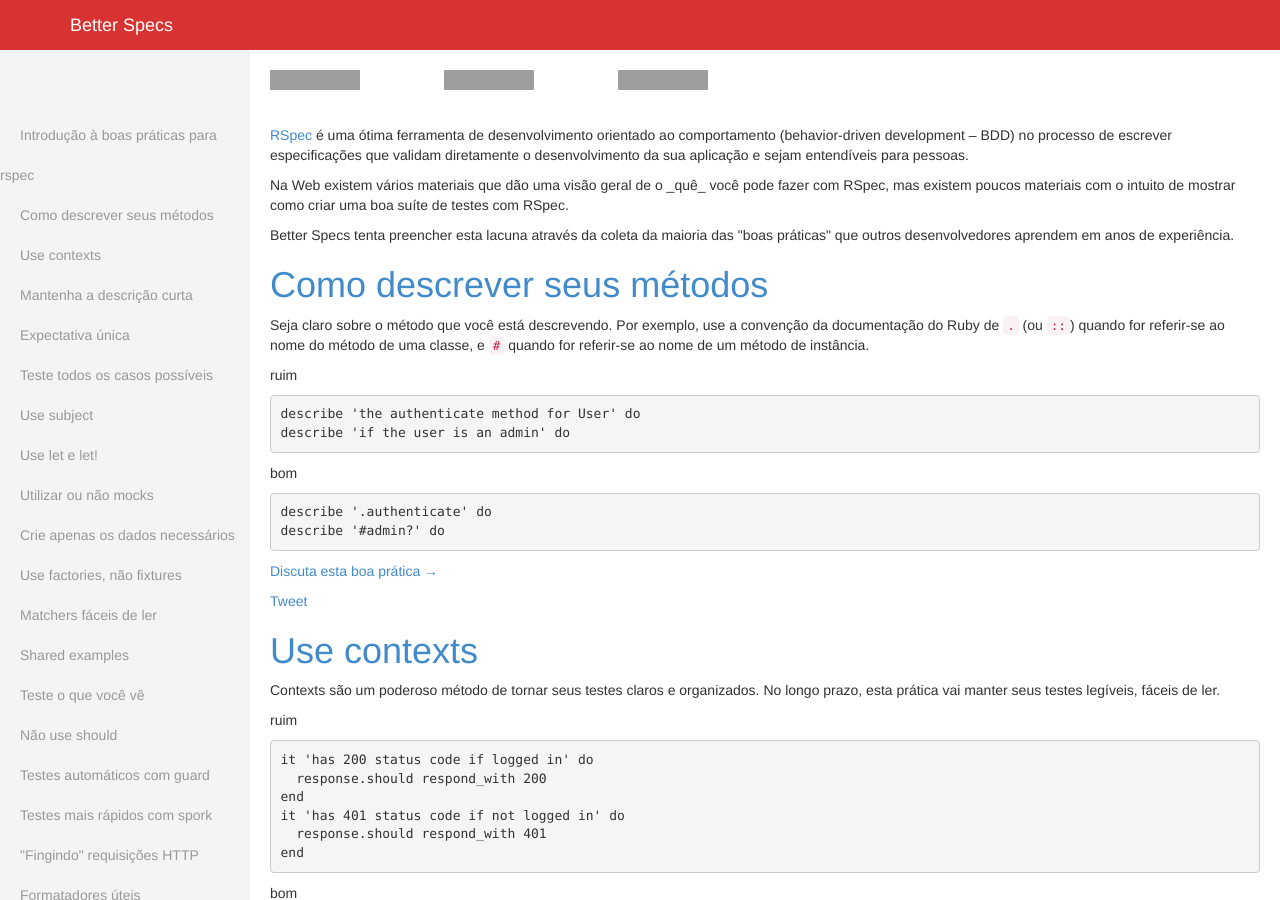
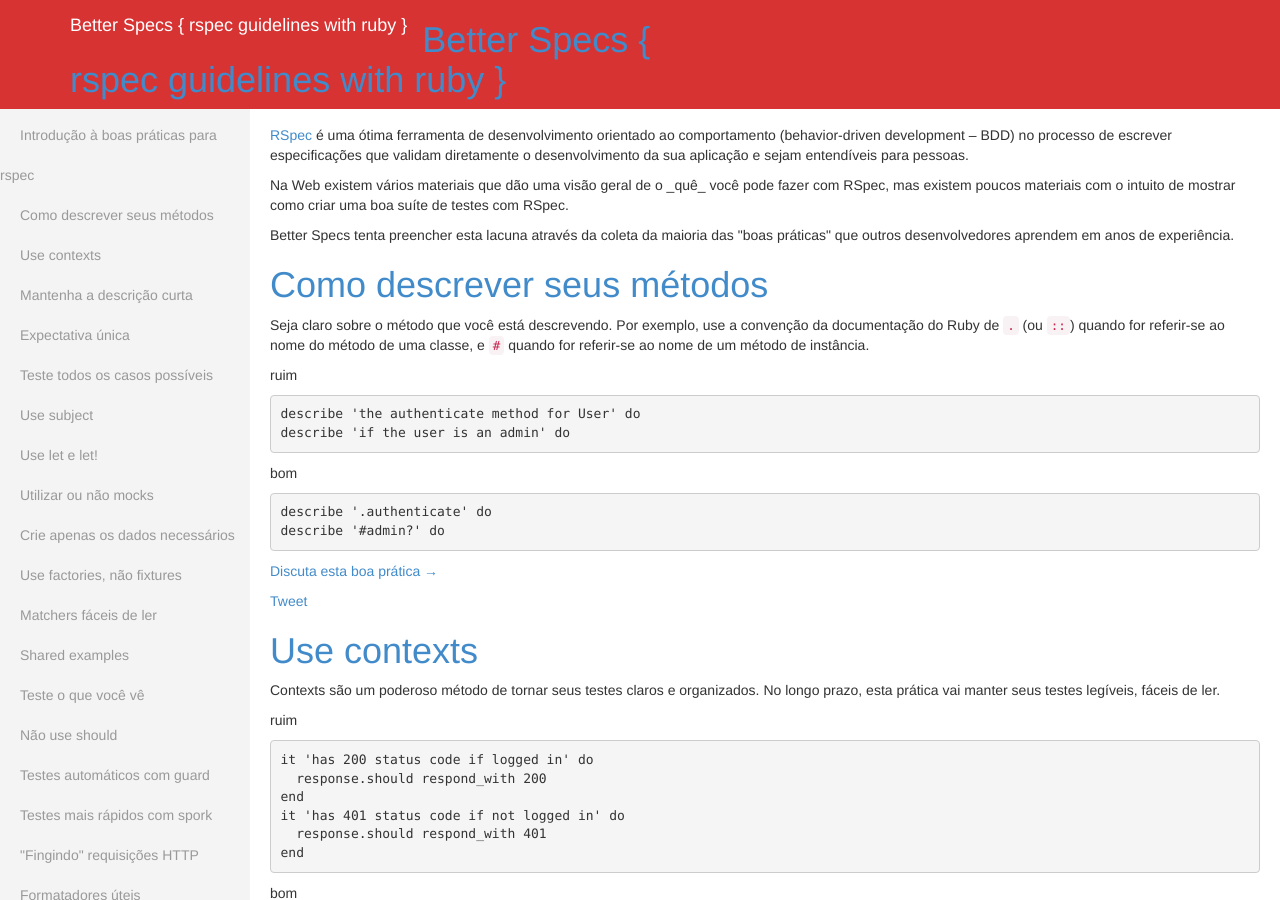
Before and after one commit to akz92/akz92.github.io, a Jekyll site: the page built from index.html, in a window 1280 px wide and 900 px high. Built offline with Jekyll 4.4.1, drawn with Linux system fonts in a browser that asks for light colours; comment, search, counter and statistics services are not loaded; grey boxes are pictures that could not be loaded.

Commit message:
Update header.html

```diff
--- a/_includes/header.html
+++ b/_includes/header.html
@@ -9,7 +9,8 @@
                 <span class="icon-bar"></span>
                 <span class="icon-bar"></span>
             </button>
-            <a class="navbar-brand page-scroll" href="#home">{{ site.title site.subtitle }}</a>
+            <a class="navbar-brand page-scroll" href="">{{ site.title }} <span>{ rspec guidelines with ruby }</span></a>
+            <h1><a href="/">Better Specs <span>{ rspec guidelines with ruby }</span></a></h1>
         </div>
     </div>
     <!-- /.container -->
```
